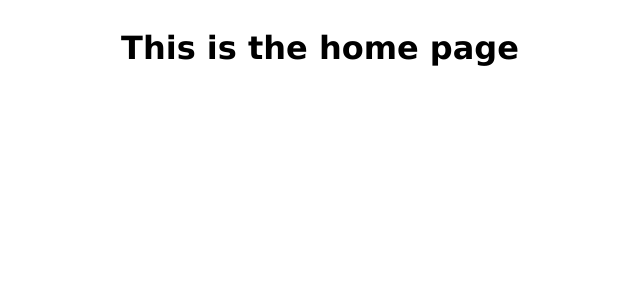
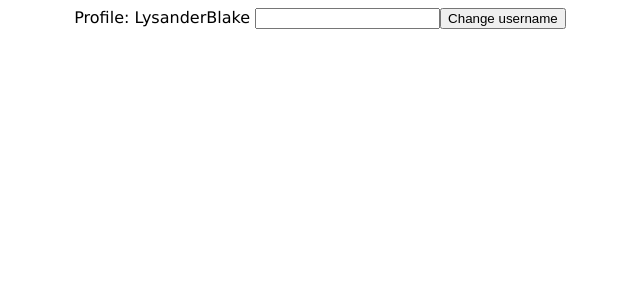
Before and after one commit to Emotion321/project, a React (Create React App) app: page /profile in a window 1280 px wide. Shown: the top 300 px of the page, without its empty margins (328-968 px from the left). Built offline with nearby package versions, Linux system fonts and the light colour scheme.

Commit message:
some stuff

```diff
--- a/src/App.js
+++ b/src/App.js
@@ -2,19 +2,21 @@ import "./App.css";
 import { BrowserRouter as Router, Routes, Route, Link } from "react-router-dom";
 import ReactDOM from "react-dom";
 import { Home } from "./pages/Home";
-import { Menu } from "./pages/Menu";
+import { Profile } from "./pages/Profile";
 import { Contact } from "./pages/Contact";
-import React from "react";
+import { Navbar } from "./Navbar";
+import React, { useState } from "react";
 
 function App() {
+  const [username, setUsername] = useState("LysanderBlake");
   return (
     <div className="App">
       <Router>
         <Routes>
-          <Route path="/" element={<Home />} />
-          <Route path="/menu" element={<Menu />} />
+          <Route path="/home" element={<Home username={username} />} />
+          <Route path="/profile" element={<Profile username={username} />} />
           <Route path="/contact" element={<Contact />} />
-          <Route path="*" element={<Home />} />
+          <Route path="*" element={<h1>404</h1>} />
         </Routes>
       </Router>
     </div>
--- /dev/null
+++ b/src/pages/ChangeProfile.js
@@ -0,0 +1,11 @@
+import React from "react";
+
+export const ChangeProfile = () => {
+  return (
+    <dib>
+
+      <input />
+      <button> Change username </button>
+    </dib>
+  );
+};
--- a/src/pages/Contact.js
+++ b/src/pages/Contact.js
@@ -1,5 +1,5 @@
 import React from "react";
 
 export const Contact = () => {
-    return <h1> THIS IS THE Contact PAGE </h1>
+    return <h1> Contact </h1>
 }
--- a/src/pages/Home.js
+++ b/src/pages/Home.js
@@ -1,5 +1,5 @@
 import React from "react";
 
-export const Home = () => {
-  return <h1>This is the home page</h1>;
-};
+export const Home = (props) => {
+    return <h1> {props.username} </h1>
+}
--- a/src/pages/Menu.js
+++ /dev/null
@@ -1,5 +0,0 @@
-import React from "react";
-
-export const Menu = () => {
-    return <h1> THIS IS THE Menu PAGE </h1>
-}
--- /dev/null
+++ b/src/pages/Profile.js
@@ -0,0 +1,10 @@
+import React from "react";
+import { ChangeProfile } from "./ChangeProfile";
+
+export const Profile = (props) => {
+  return (
+    <div>
+      Profile: {props.username} <ChangeProfile />
+    </div>
+  );
+};
```
Also changed, not shown: src/Navbar.js (added).
